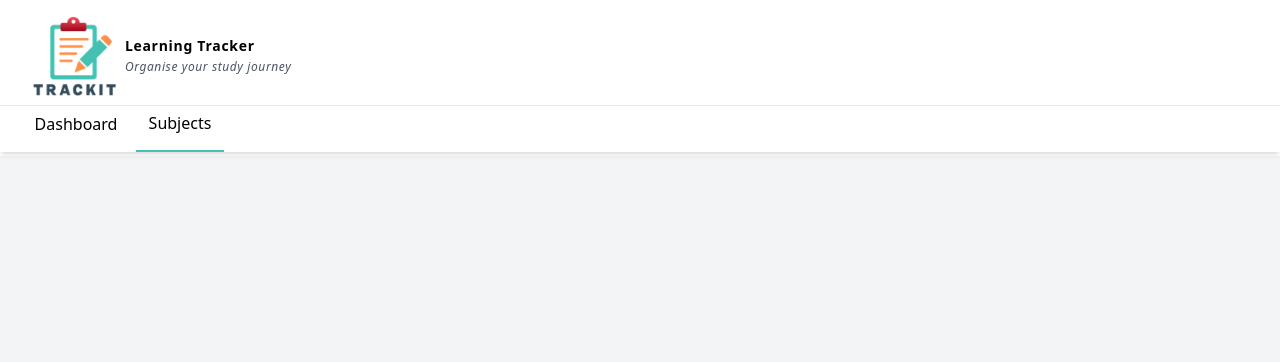
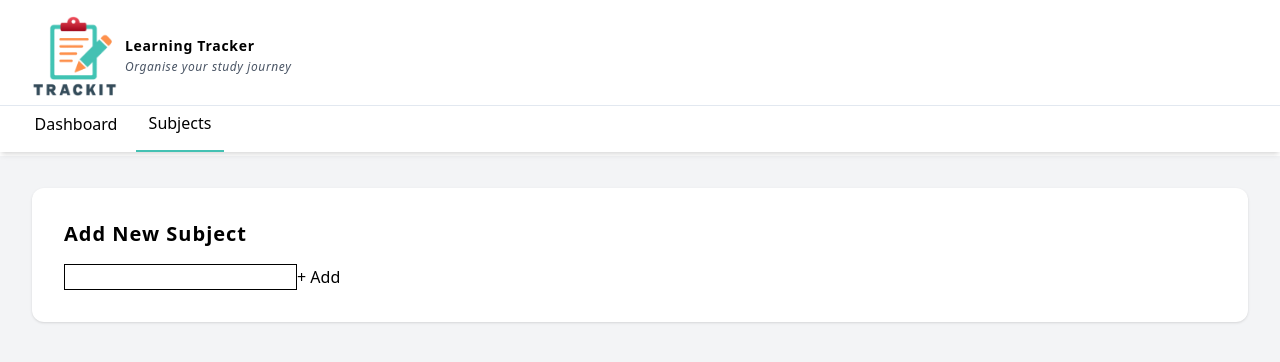
Before and after one commit to A-Karim2003/TrackIt, a React (Vite) app: page /Subjects in a window 1280 px wide. Shown: the top 362 px of the page. Built offline with nearby package versions, Linux system fonts and the light colour scheme; data requests are answered from the project's data file.

Commit message:
WIP: syncing work across PCs

```diff
--- a/src/App.jsx
+++ b/src/App.jsx
@@ -1,7 +1,7 @@
 import { Route, Routes } from "react-router-dom";
 import Dashboard from "./pages/Dashboard";
 import Subjects from "./pages/Subjects";
-import Subject from "./pages/Subject";
+// import Subject from "./pages/Subject";
 import AppLayout from "./AppLayout";
 import { SubjectsProvider } from "./context/SubjectsProvider";
 
@@ -13,7 +13,7 @@ function App() {
           <Route element={<AppLayout />}>
             <Route path="/" element={<Dashboard />} />
             <Route path="/Subjects" element={<Subjects />}>
-              <Route path=":id" element={<Subject />} />
+              {/* <Route path=":id" element={<Subject />} /> */}
             </Route>
           </Route>
         </Routes>
--- /dev/null
+++ b/src/components/AddSubject.jsx
@@ -0,0 +1,14 @@
+import AddSubjectForm from "./AddSubjectForm";
+import Card from "./Card";
+import SectionTitle from "./SectionTitle";
+
+function AddSubject() {
+  return (
+    <Card className="flex flex-col">
+      <SectionTitle title="Add New Subject" />
+      <AddSubjectForm />
+    </Card>
+  );
+}
+
+export default AddSubject;
--- /dev/null
+++ b/src/components/AddSubjectForm.jsx
@@ -0,0 +1,10 @@
+function AddSubjectForm() {
+  return (
+    <form>
+      <input type="text" className="border" />
+      <button>+ Add</button>
+    </form>
+  );
+}
+
+export default AddSubjectForm;
--- /dev/null
+++ b/src/components/SectionTitle.jsx
@@ -0,0 +1,5 @@
+function SectionTitle({ title }) {
+  return <h3 className="font-bold text-xl tracking-[1px]">{title}</h3>;
+}
+
+export default SectionTitle;
--- a/src/components/SubjectOverview.jsx
+++ b/src/components/SubjectOverview.jsx
@@ -1,5 +1,6 @@
 import { useSubjects } from "../context/SubjectsProvider";
 import Card from "./Card";
+import SectionTitle from "./SectionTitle";
 import SubjectProgress from "./SubjectProgress";
 
 function SubjectOverview() {
@@ -7,7 +8,7 @@ function SubjectOverview() {
   return (
     <Card className="flex-col">
       <div className="flex items-center justify-between w-full mb-4">
-        <h3 className="font-bold text-xl tracking-[1px]">Subject Overview</h3>
+        <SectionTitle title="Subject Overview" />
         <small className="text-[#5853E7] text-[16px] cursor-pointer">
           View All &rarr;
         </small>
--- a/src/components/SubjectProgress.jsx
+++ b/src/components/SubjectProgress.jsx
@@ -1,6 +1,13 @@
+import { useNavigate } from "react-router-dom";
+
 function SubjectProgress({ subjectName, taskQuantity }) {
+  const navigate = useNavigate();
+
   return (
-    <div className="flex flex-col hover:bg-gray-100 p-4 rounded-xl cursor-pointer">
+    <div
+      className="flex flex-col hover:bg-gray-100 p-4 rounded-xl cursor-pointer"
+      onClick={() => navigate("subjects")}
+    >
       <div className="flex items-center gap-4 j">
         <div className="h-[15px] w-[15px] bg-customGreen rounded-full"></div>
         <h4>{subjectName}</h4>
--- a/src/pages/Subject.jsx
+++ /dev/null
@@ -1,5 +0,0 @@
-function Subject() {
-  return <div></div>;
-}
-
-export default Subject;
--- a/src/pages/Subjects.jsx
+++ b/src/pages/Subjects.jsx
@@ -1,5 +1,11 @@
+import AddSubject from "../components/AddSubject";
+
 function Subjects() {
-  return <div></div>;
+  return (
+    <div>
+      <AddSubject />
+    </div>
+  );
 }
 
 export default Subjects;
```
